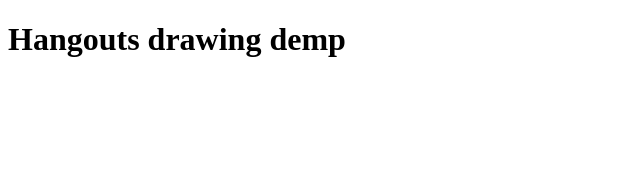
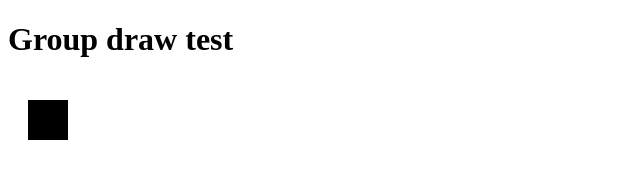
Before and after one commit to Eruant/hangout-draw, a plain HTML site: page index.html in a window 1280 px wide. Shown: the whole page, without its empty margins (0-640 px from the left). Drawn offline with Linux system fonts and the light colour scheme.

Commit message:
updating the index page to match the xml

```diff
--- a/index.html
+++ b/index.html
@@ -1,10 +1,9 @@
 <!doctype html>
 <html>
-    <head>
-        <meta charset="utf-8">
-        <title>Hangouts Drawing demo</title>
-    </head>
     <body>
-        <h1>Hangouts drawing demp</h1>
+        <!--<script src="//plus.google.com/hangouts/_/api/v1/hangout.js"></script>-->
+        <h1>Group draw test</h1>
+        <canvas id="drawArea"></canvas>
+        <script src="js/main.js"></script>
     </body>
 </html>
```
